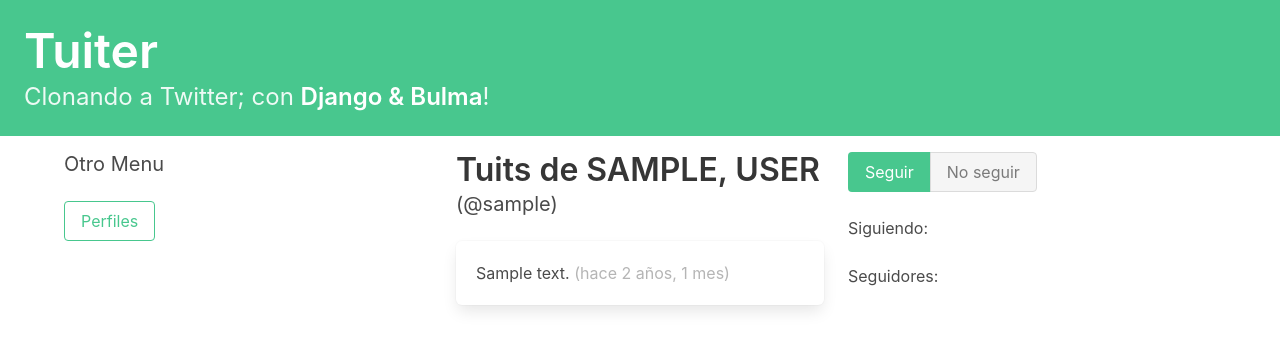
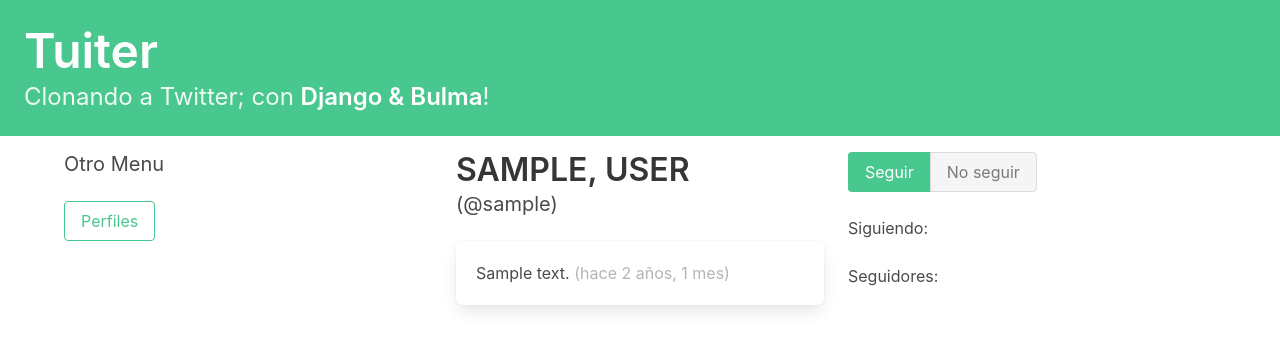
Before and after one commit to jhgakiyama/clon_twitter, a Django app: page /perfil/1 in a window 1280 px wide. Shown: the top 350 px of the page. Run offline with Django 3.2, Linux system fonts and the light colour scheme; tables that the repository leaves empty hold one stand-in row (values such as "Sample post").

Commit message:
cambio titulo

```diff
--- a/tuiter/templates/tuiter/perfil_detail.html
+++ b/tuiter/templates/tuiter/perfil_detail.html
@@ -8,7 +8,7 @@
   </div>
 
   <div class="column">
-      <h1 class="title is">Tuits de {{object.user.first_name |upper}}, {{object.user.last_name|upper}}</h1>
+      <h1 class="title is">{{object.user.first_name |upper}}, {{object.user.last_name|upper}}</h1>
       <h2 class="subtitle is-5">(@{{object}})</h2>
 
       <div class="content">
```
